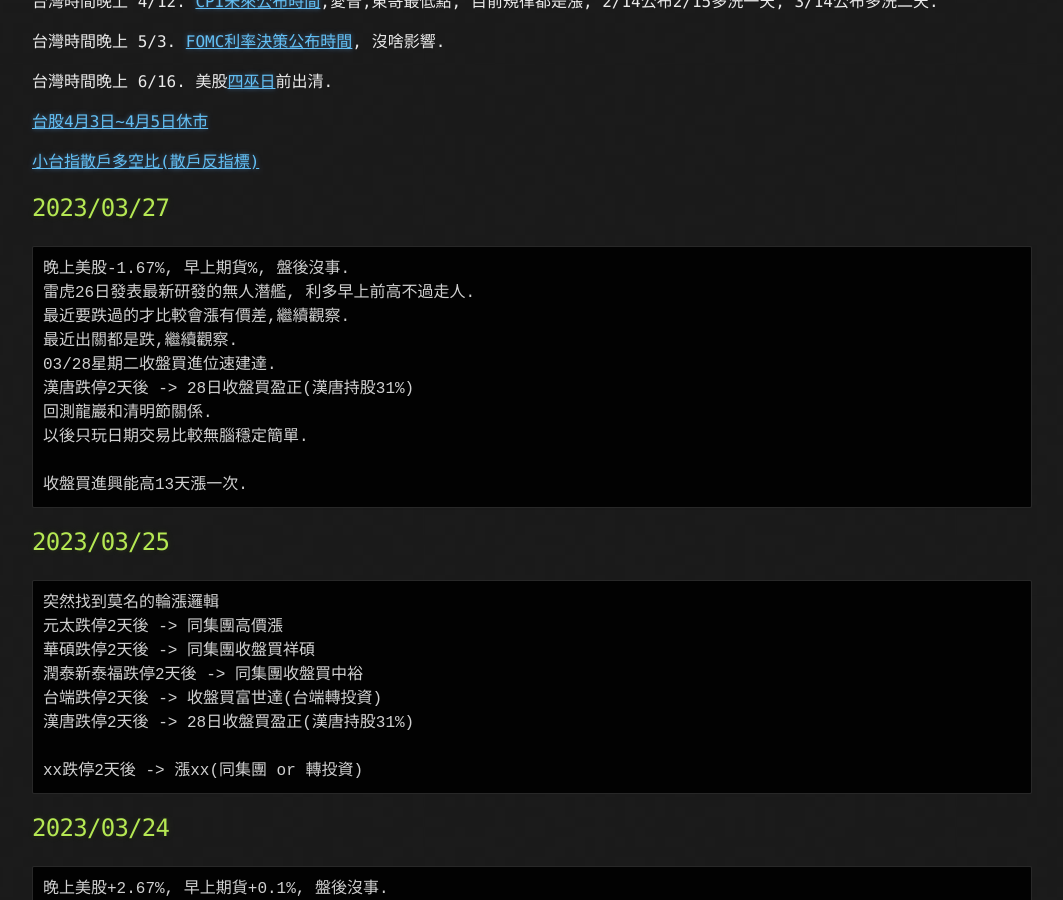
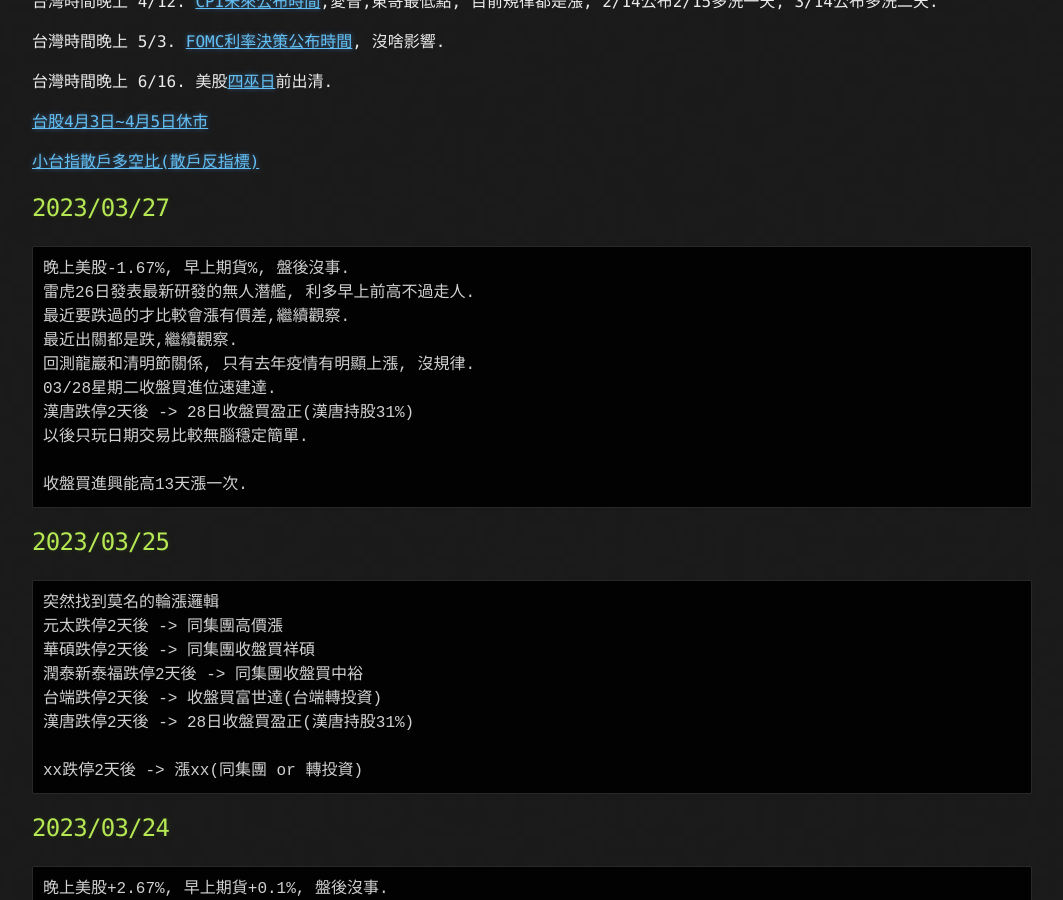
Before and after one commit to lepg5487/Stock_God, a Jekyll site: the page built from index.md, in a window 1280 px wide and 900 px high, scrolled down 468 px. Shown: the whole window, without its empty margins (108-1171 px from the left). Built offline with Jekyll 4.4.1, drawn with Linux system fonts in a browser that asks for light colours; our own code applies the rules of GitHub Pages for plain Markdown files.

Commit message:
Update index.md

```diff
--- a/index.md
+++ b/index.md
@@ -28,9 +28,9 @@
 雷虎26日發表最新研發的無人潛艦, 利多早上前高不過走人.
 最近要跌過的才比較會漲有價差,繼續觀察.
 最近出關都是跌,繼續觀察.
+回測龍巖和清明節關係, 只有去年疫情有明顯上漲, 沒規律.
 03/28星期二收盤買進位速建達.
 漢唐跌停2天後 -> 28日收盤買盈正(漢唐持股31%)
-回測龍巖和清明節關係.
 以後只玩日期交易比較無腦穩定簡單.
 
 收盤買進興能高13天漲一次.
```
